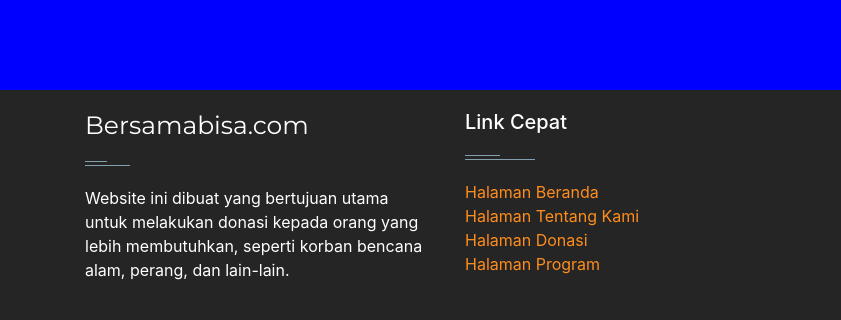
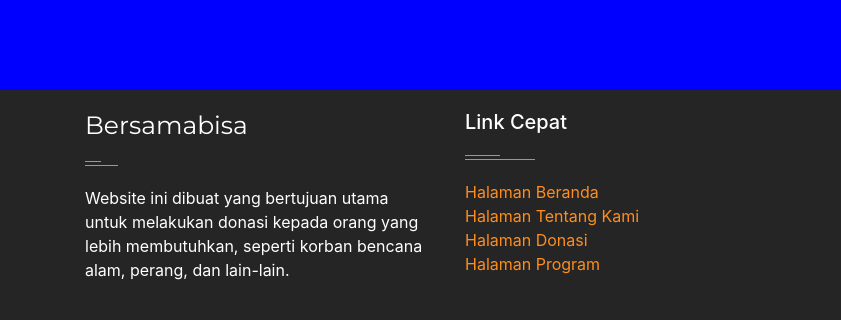
Before and after one commit to yonathansiregar/Bersamabisa-website, a plain HTML site: page html/donation.html in a window 1280 px wide. Shown: the part 2266-2586 px from the top of the page, 0-841 px from the left. Drawn offline with nearby package versions, Linux system fonts and the light colour scheme; a script that the page names is missing.

Commit message:
Edit donation in html

```diff
--- a/html/donation.html
+++ b/html/donation.html
@@ -438,7 +438,7 @@
                         <div class="widget subscribe no-box">
                             <a href="">
                                 <h5 class="widget-title brand-name">
-                                    Bersamabisa.com
+                                    Bersamabisa
                                     <span></span>
                                 </h5>
                             </a>
```
